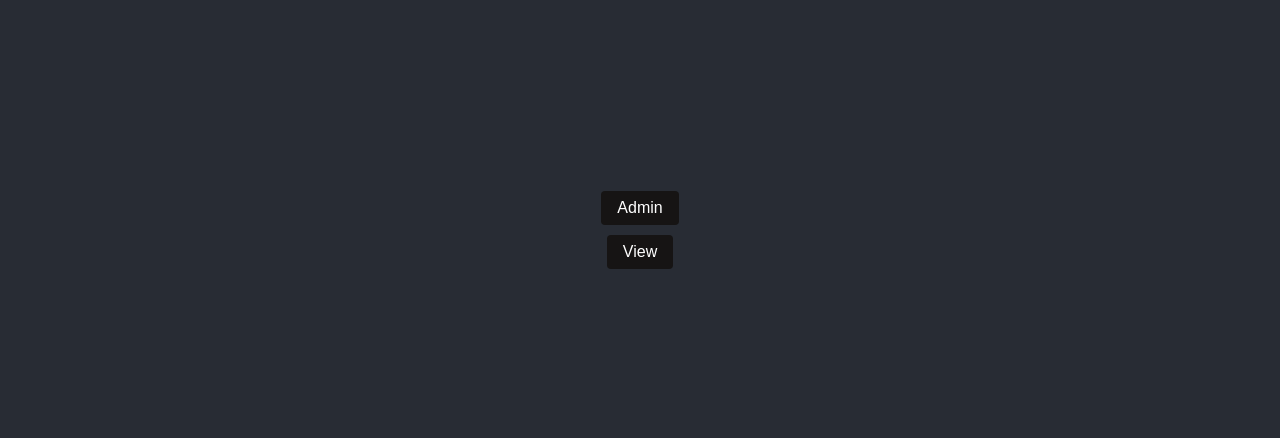
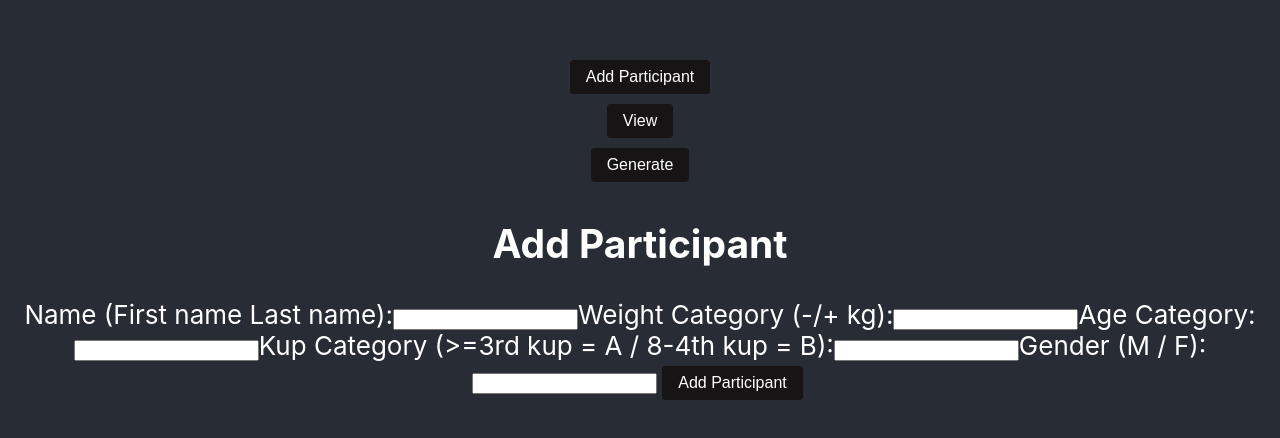
Before and after one commit to datYori/tkd-tournament-front, a React (Create React App) app: page /addplayer in a window 1280 px wide. Before the commit this address had no page. Shown: the part 170-608 px from the top of the page. Built offline with nearby package versions, Linux system fonts and the light colour scheme; no server answers.

Commit message:
split gen tournament

```diff
--- /dev/null
+++ b/src/AddPlayer.js
@@ -0,0 +1,46 @@
+import React, { useEffect, useState } from 'react';
+import AddPlayerForm from './AddPlayerForm';
+import ParticipantTable from './ParticipantTable';
+import { useNavigate } from 'react-router-dom';
+
+const AddPlayer = () => {
+  const [participants, setParticipants] = useState([]);
+  const navigate = useNavigate();
+
+  const fetchParticipants = () => {
+    fetch('http://localhost:3000/api/participants')
+      .then(response => response.json())
+      .then(data => {
+        setParticipants(data);
+      })
+      .catch(error => {
+        console.error('Error fetching participants:', error);
+      });
+  };
+
+  useEffect(() => {
+    fetchParticipants();
+  }, []);
+
+  const handleDelete = (id) => {
+    fetch(`http://localhost:3000/api/participants/${id}`, {
+      method: 'DELETE',
+    })
+    .then(response => response.json())
+    .then(() => {
+      fetchParticipants(); // Refresh the list after deleting
+    })
+    .catch(error => {
+      console.error('Error deleting participant:', error);
+    });
+  };
+
+  return (
+    <div>
+      <h2>Add Participant</h2>
+      <AddPlayerForm onParticipantAdded={fetchParticipants} />
+    </div>
+  );
+};
+
+export default AddPlayer;
--- a/src/AddParticipantForm.js
+++ b/src/AddPlayerForm.js
@@ -1,6 +1,6 @@
 import React, { useState } from 'react';
 
-const AddParticipantForm = ({ onParticipantAdded }) => {
+const AddPlayerForm = ({ onParticipantAdded }) => {
   const [name, setName] = useState('');
   const [weightCategory, setWeightCategory] = useState('');
   const [ageCategory, setAgeCategory] = useState('');
@@ -86,4 +86,4 @@ const AddParticipantForm = ({ onParticipantAdded }) => {
   );
 };
 
-export default AddParticipantForm;
+export default AddPlayerForm;
--- a/src/App.js
+++ b/src/App.js
@@ -1,21 +1,24 @@
 import React from 'react';
 import { BrowserRouter as Router, Route, Link, Routes } from 'react-router-dom';
 import './App.css';
-import AdminInterface from './AdminInterface';
+import AddPlayer from './AddPlayer';
 import TournamentView from './TournamentView';
-import TournamentBracketView from './TournamentBracketView'; // Import the new component
+import TournamentBracketView from './TournamentBracketView';
+import GenerateTournament from './GenerateTournament';
 
 function App() {
   return (
     <Router>
       <div className="App">
         <header className="App-header">
-          <Link to="/admin"><button>Admin</button></Link>
+          <Link to="/addplayer"><button>Add Participant</button></Link>
           <Link to="/view"><button>View</button></Link>
+          <Link to="/generate-tournament"><button>Generate</button></Link>
 
           <Routes>
-            <Route path="/admin" element={<AdminInterface />} />
+            <Route path="/addplayer" element={<AddPlayer />} />
             <Route path="/view" element={<TournamentView />} />
+            <Route path="/generate-tournament" element={<GenerateTournament />} />
             // Updated to use tournament ID for bracket navigation
             <Route path="/tournament-bracket/:tournamentId" element={<TournamentBracketView />} />
             {/* Add more routes as needed */}
--- a/src/AdminInterface.js
+++ b/src/GenerateTournament.js
@@ -1,9 +1,7 @@
 import React, { useEffect, useState } from 'react';
-import AddParticipantForm from './AddParticipantForm';
-import ParticipantTable from './ParticipantTable';
 import { useNavigate } from 'react-router-dom';
 
-const AdminInterface = () => {
+const GenerateTournament = () => {
   const [participants, setParticipants] = useState([]);
   const navigate = useNavigate();
 
@@ -22,20 +20,6 @@ const AdminInterface = () => {
     fetchParticipants();
   }, []);
 
-  const handleDelete = (id) => {
-    fetch(`http://localhost:3000/api/participants/${id}`, {
-      method: 'DELETE',
-    })
-    .then(response => response.json())
-    .then(() => {
-      fetchParticipants(); // Refresh the list after deleting
-    })
-    .catch(error => {
-      console.error('Error deleting participant:', error);
-    });
-  };
-
-  // Function to generate unique tuples based on multiple categories
   const uniqueTuples = participants.reduce((acc, participant) => {
     const key = `${participant.weightCategory}/${participant.ageCategory}/${participant.gender}/${participant.kupCategory}`;
     if (!acc[key]) {
@@ -92,8 +76,6 @@ const AdminInterface = () => {
       .then(results => {
         results.forEach(tournament => {
           console.log(`Generated tournament with ID: ${tournament._id}`);
-          // Optionally, navigate to the last generated tournament bracket
-          // navigate(`/tournament-bracket/${tournament._id}`);
         });
       })
       .catch(error => {
@@ -102,10 +84,6 @@ const AdminInterface = () => {
   };
 
   return (
-    <div>
-      <h2>Admin Interface</h2>
-      <AddParticipantForm onParticipantAdded={fetchParticipants} />
-      <ParticipantTable participants={participants} onDelete={handleDelete} showDeleteButton={true} />
     <div>
       <h3>Generate Brackets</h3>
       <button onClick={handleGenerateAllBrackets}>Generate All Brackets</button>
@@ -118,8 +96,7 @@ const AdminInterface = () => {
         </button>
       ))}
     </div>
-    </div>
   );
 };
 
-export default AdminInterface;
+export default GenerateTournament;
```
Lines whose indentation alone changed are shown as unchanged.
